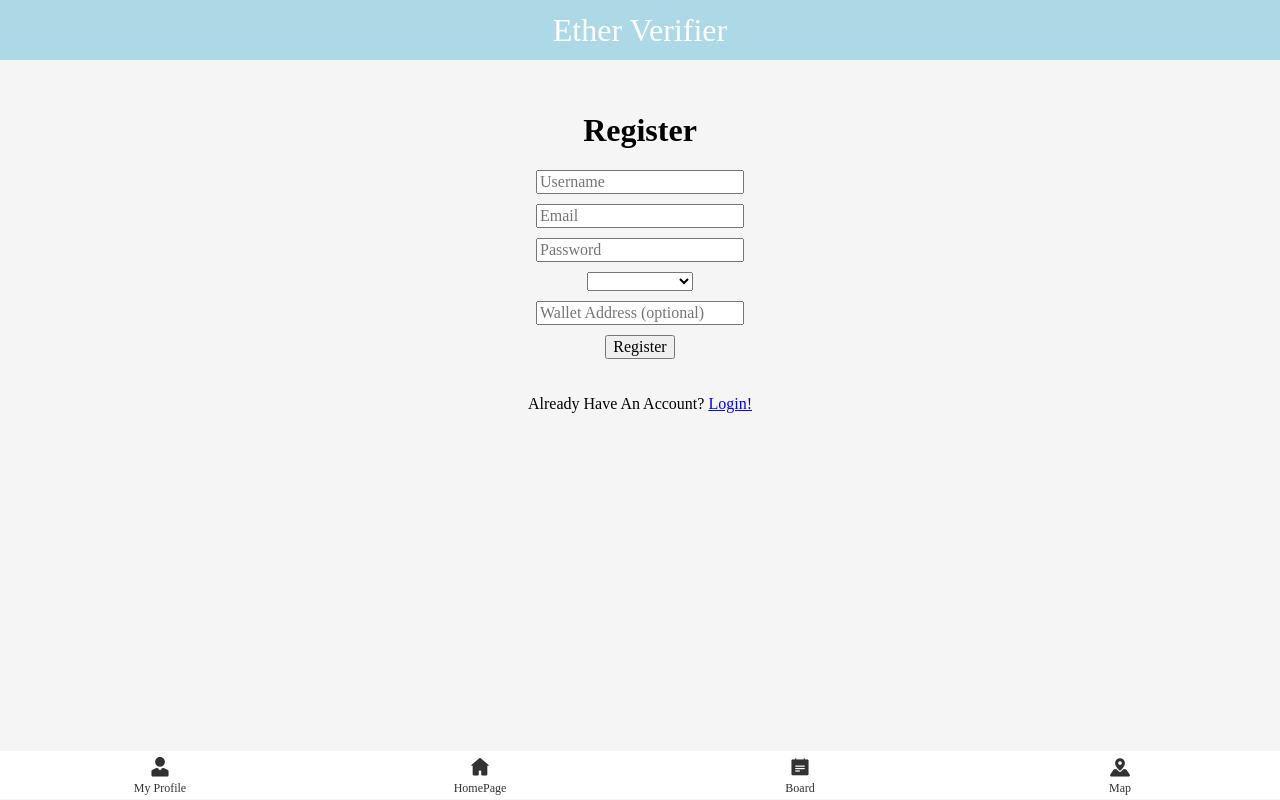
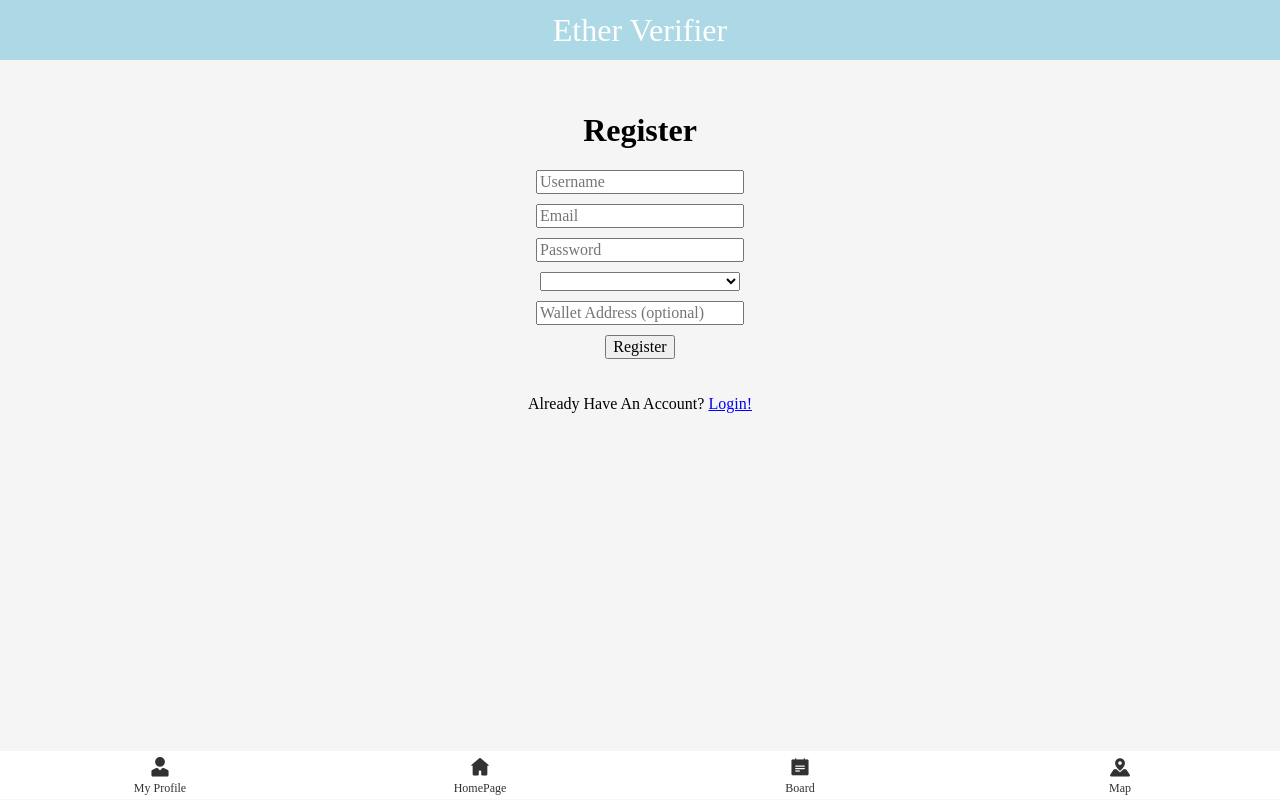
Before and after one commit to Fan-He/EtherVerifierSystem, a Vue app in the folder frontend/jwtusersystem/: page /register in a window 1280 px wide. Built offline with nearby package versions, Linux system fonts and the light colour scheme.

Commit message:
register ui refined

```diff
--- a/frontend/jwtusersystem/src/components/Register.vue
+++ b/frontend/jwtusersystem/src/components/Register.vue
@@ -5,7 +5,7 @@
         <input v-model="username" placeholder="Username" required />
         <input v-model="email" type="email" placeholder="Email" required />
         <input v-model="password" type="password" placeholder="Password" required />
-        <select v-model="identity" required>
+        <select class="select-box" v-model="identity" placeholder="Select Identity" required>
           <option value="" disabled selected>Select Identity</option>
           <option value="verifier">Verifier</option>
           <option value="provider">Provider</option>
@@ -83,6 +83,10 @@
   margin-bottom: 20px;
 }
 
+.select-box {
+  width: 200px;
+}
+
 @media (max-width: 600px) {
   .register-form {
     width: 90%;
```
Also changed, not shown: 4 other files (tests, documents, lock files or other folders).
